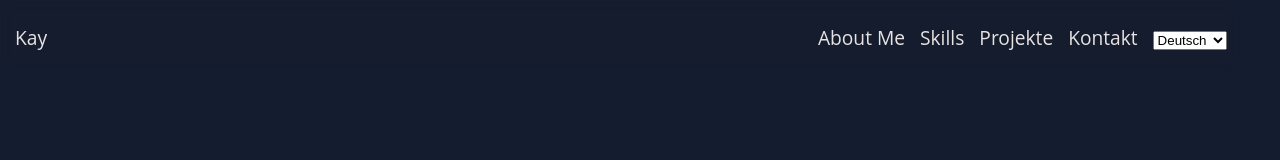
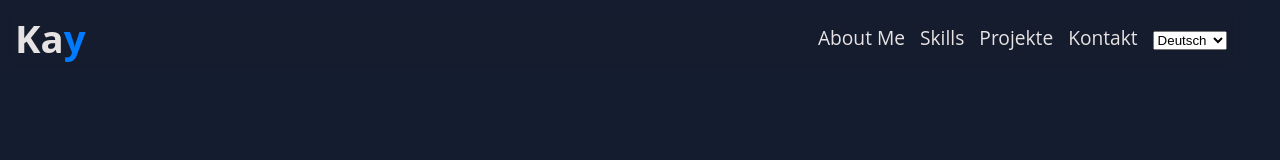
Before and after one commit to KayBeckmann/Portfolio-Vue, a Vue app: page / in a window 1280 px wide. Shown: the top 160 px of the page. Built offline with nearby package versions, Linux system fonts and the light colour scheme.

Commit message:
edit menu

```diff
--- a/src/components/MenuComponent.vue
+++ b/src/components/MenuComponent.vue
@@ -1,6 +1,10 @@
 <template>
   <div class="menu">
-        <div class="left">Kay</div>
+    <div class="left">
+      <a href="#">
+        <h1>Ka<span class="coloriezed">y</span></h1>
+      </a>
+    </div>
     <div>
       <ul>
         <li>About Me</li>
@@ -32,7 +36,6 @@ const selectedLocale = computed({
 function changeLocale() {
   window.location.reload();
 }
-
 </script>
 
 <style lang="css" scoped>
@@ -45,23 +48,23 @@ li {
   margin-right: var(--margin);
 }
 
-.menu{
+.menu {
   position: sticky;
-  top:0;
+  top: 0;
   height: var(--menu-height);
   max-width: 100dvw;
-  background-color: rgba(20,29,47, 0.5);
+  background-color: rgba(20, 29, 47, 0.5);
   backdrop-filter: blur(6px);
   display: flex;
   align-items: center;
   justify-content: space-between;
 }
 
-.left{
+.left {
   margin-left: var(--margin);
 }
 
-.right{
+.right {
   margin-right: var(--margin);
 }
 </style>
```
Lines whose indentation alone changed are shown as unchanged.
